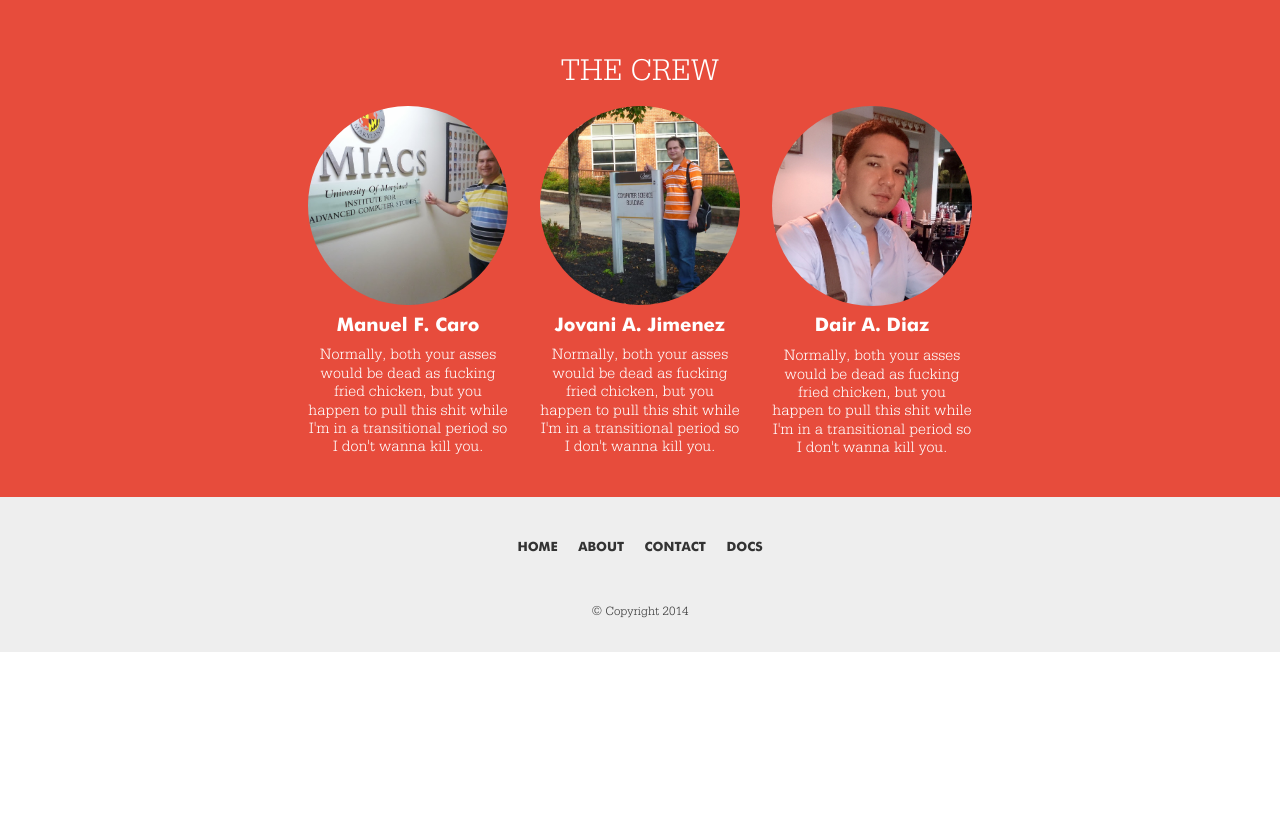
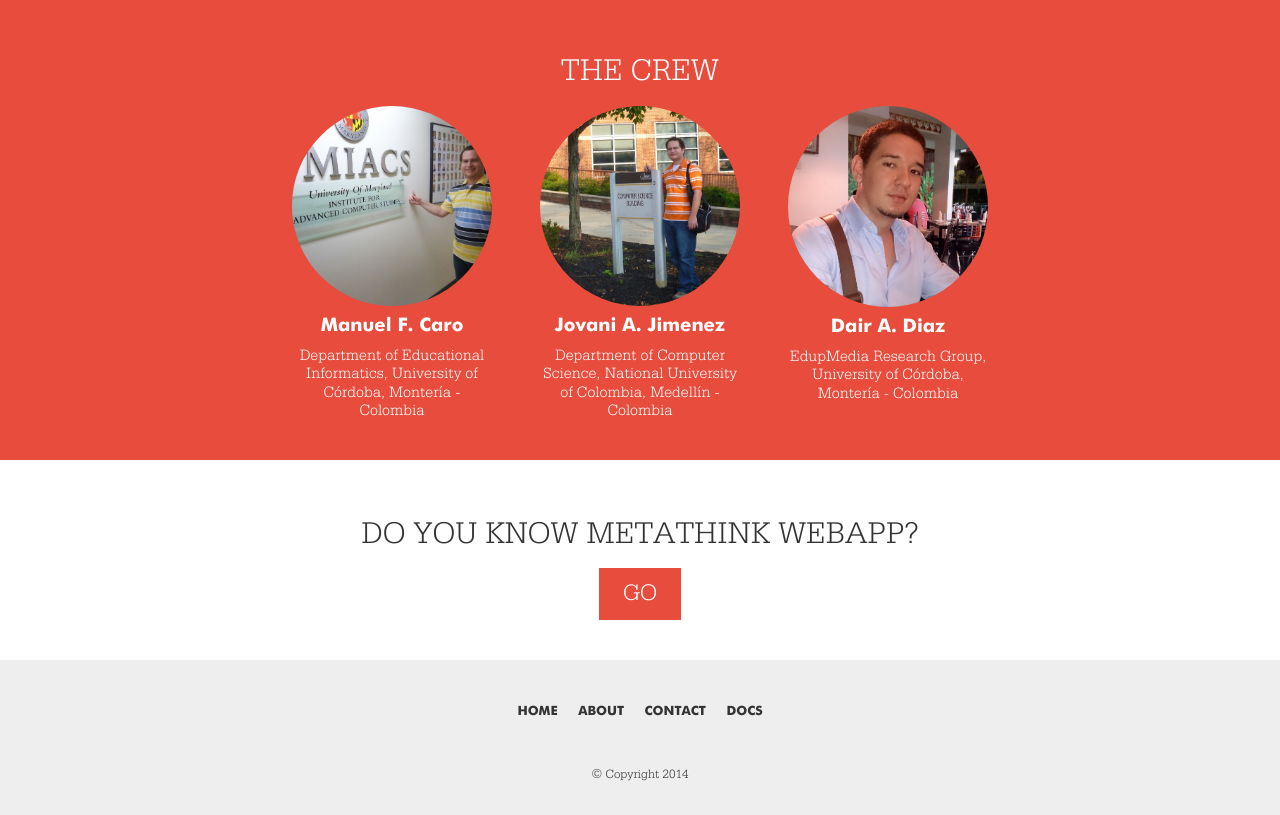
Before and after one commit to dairdr/meta-landing, a website: page app/index.html in a window 1280 px wide. Shown: the part 701-1516 px from the top of the page. Before the commit the page ends 1353 px from the top, so only its background shows below. Drawn offline with nearby package versions, Linux system fonts and the light colour scheme; files that its build step writes are made by us from their sources.

Commit message:
enhancing

```diff
--- a/app/index.html
+++ b/app/index.html
@@ -42,7 +42,9 @@
 	<header id="header">
 		<div class="content">
 			<h1>we <span>&#10084;</span> metacognition</h1>
-			<h2>welcome!</h2>
+			<div class="promo-pic">
+				<img src="images/woman-thinking.jpg" alt="" />
+			</div>
 		</div>
 	</header>
 	<section id="crew">
@@ -59,7 +61,7 @@
 						<h3>manuel f. caro</h3>
 					</div>
 					<div class="info">
-						<p>Normally, both your asses would be dead as fucking fried chicken, but you happen to pull this shit while I'm in a transitional period so I don't wanna kill you.</p>
+						<p>Department of Educational Informatics, University of C&oacute;rdoba, Monter&iacute;a - Colombia</p>
 					</div>
 				</div
 				><div class="member">
@@ -70,7 +72,7 @@
 						<h3>jovani a. jimenez</h3>
 					</div>
 					<div class="info">
-						<p>Normally, both your asses would be dead as fucking fried chicken, but you happen to pull this shit while I'm in a transitional period so I don't wanna kill you.</p>
+						<p>Department of Computer Science, National University of Colombia, Medell&iacute;n - Colombia</p>
 					</div>
 				</div
 				><div class="member">
@@ -81,7 +83,7 @@
 						<h3>dair a. diaz</h3>
 					</div>
 					<div class="info">
-						<p>Normally, both your asses would be dead as fucking fried chicken, but you happen to pull this shit while I'm in a transitional period so I don't wanna kill you.</p>
+						<p>EdupMedia Research Group, University of C&oacute;rdoba, Monter&iacute;a - Colombia</p>
 					</div>
 				</div>
 			</div>
@@ -89,7 +91,10 @@
 	</section>
 	<section id="app">
 		<div class="content">
-
+			<div class="header">
+				<h2>do you know metathink webapp?</h2>
+			</div>
+			<a href="/metathink" title="">go</a>
 		</div>
 	</section>
 	<footer id="footer">
--- a/app/styles/_global.scss
+++ b/app/styles/_global.scss
@@ -51,14 +51,6 @@ $white: #fff;
 	-moz-background-size: $value;
 	-o-background-size: $value;
 	background-size: $value;
-}
-@mixin text-shadow($x, $y, $distance, $color){
-	-webkit-text-shadow:$x $y $distance $color;
-	-moz-text-shadow:$x $y $distance $color;
-	-o-text-shadow:$x $y $distance $color;
-	-ms-text-shadow:$x $y $distance $color;
-	text-shadow:$x $y $distance $color;
-	filter: dropshadow(color=$color, offx=$x, offy=$y);
 }
 @mixin breakpoint($type) {
 	@if $type == retina {
--- a/app/styles/main.scss
+++ b/app/styles/main.scss
@@ -39,23 +39,25 @@
 		width: 1000px;
 		margin:  0 auto;
 		text-align: center;
-		background: url('../images/woman-thinking.jpg') no-repeat;
-		min-height: 600px;
+		max-height: 600px;
+		overflow: hidden;
+		padding-top: 2em;
 
 		h1 {
 			font-size: 2.8em;
 			text-transform: uppercase;
-			margin: 0.7em 0 0.2em;
+			margin: 0;
+			font-weight: normal;
 
 			span {
 				color: red;
 			}
 		}
 
-		h2 {
-			margin: 0;
-			font-size: 1.5em;
-			text-transform: uppercase;
+		div.promo-pic {
+			img {
+				display: block;
+			}
 		}
 	}
 }
@@ -96,7 +98,7 @@
 
 			div.member {
 				width: 200px;
-				margin-right: 2em;
+				margin-right: 3em;
 				@include display-inline(top);
 
 				.pic {
@@ -124,7 +126,35 @@
 }
 
 #app {
-	background-color: #E74C3C;
+	background-color: #fff;
+
+	div.content {
+		width: 1000px;
+		margin:  0 auto;
+		padding: 2.5em 0;
+		text-align: center;
+
+		> div.header {
+			text-transform: uppercase;
+			padding: 1em 0;
+
+			h2 {
+				margin: 0;
+				color: inherit;
+				font-size: 2em;
+				font-weight: normal;
+			}
+		}
+
+		a {
+			color: #fff;
+			@include display-inline(top);
+			text-transform: uppercase;
+			font-size: 1.5em;
+			padding: 0.5em 1em;
+			background: #E74C3C;
+		}
+	}
 }
 
 #footer {
```
